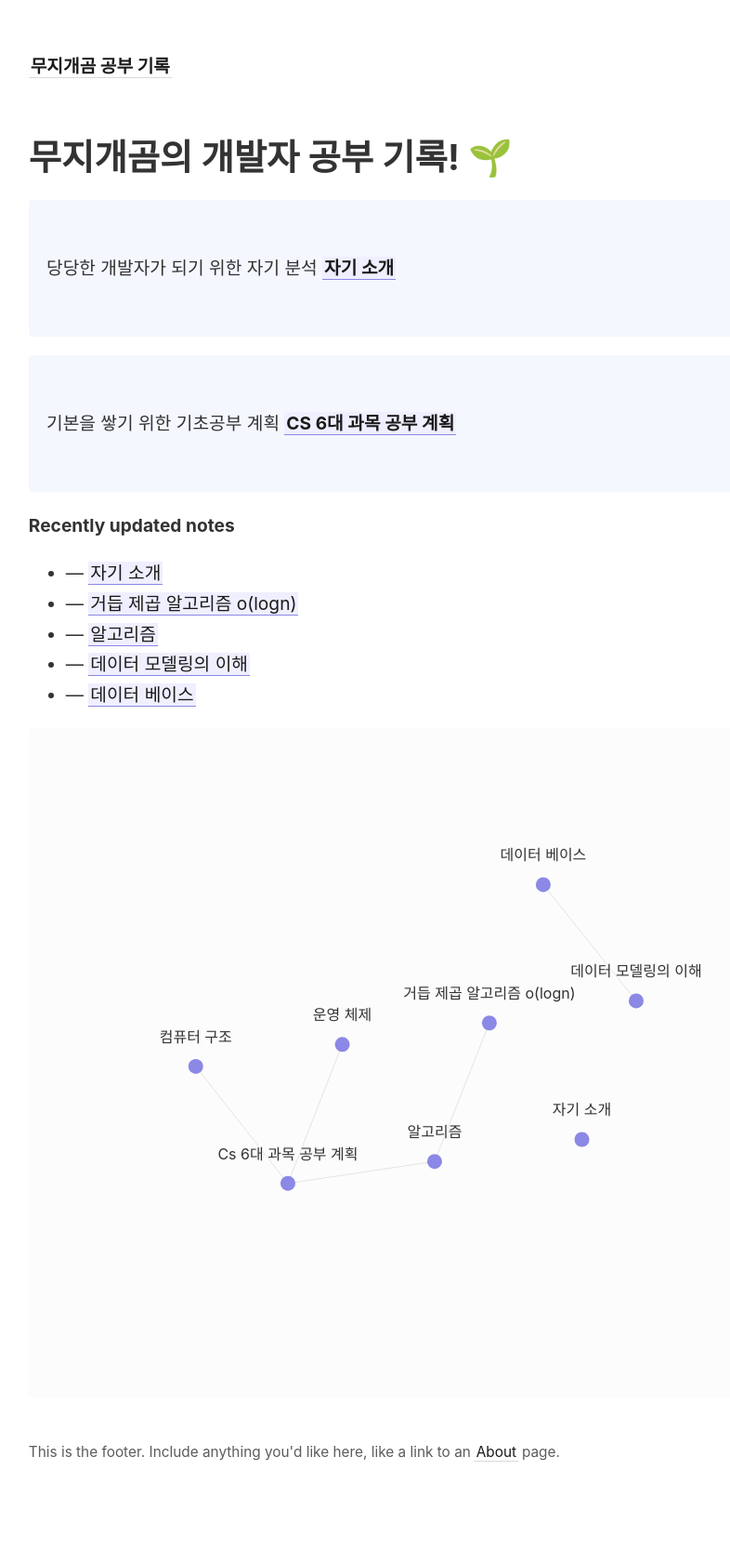
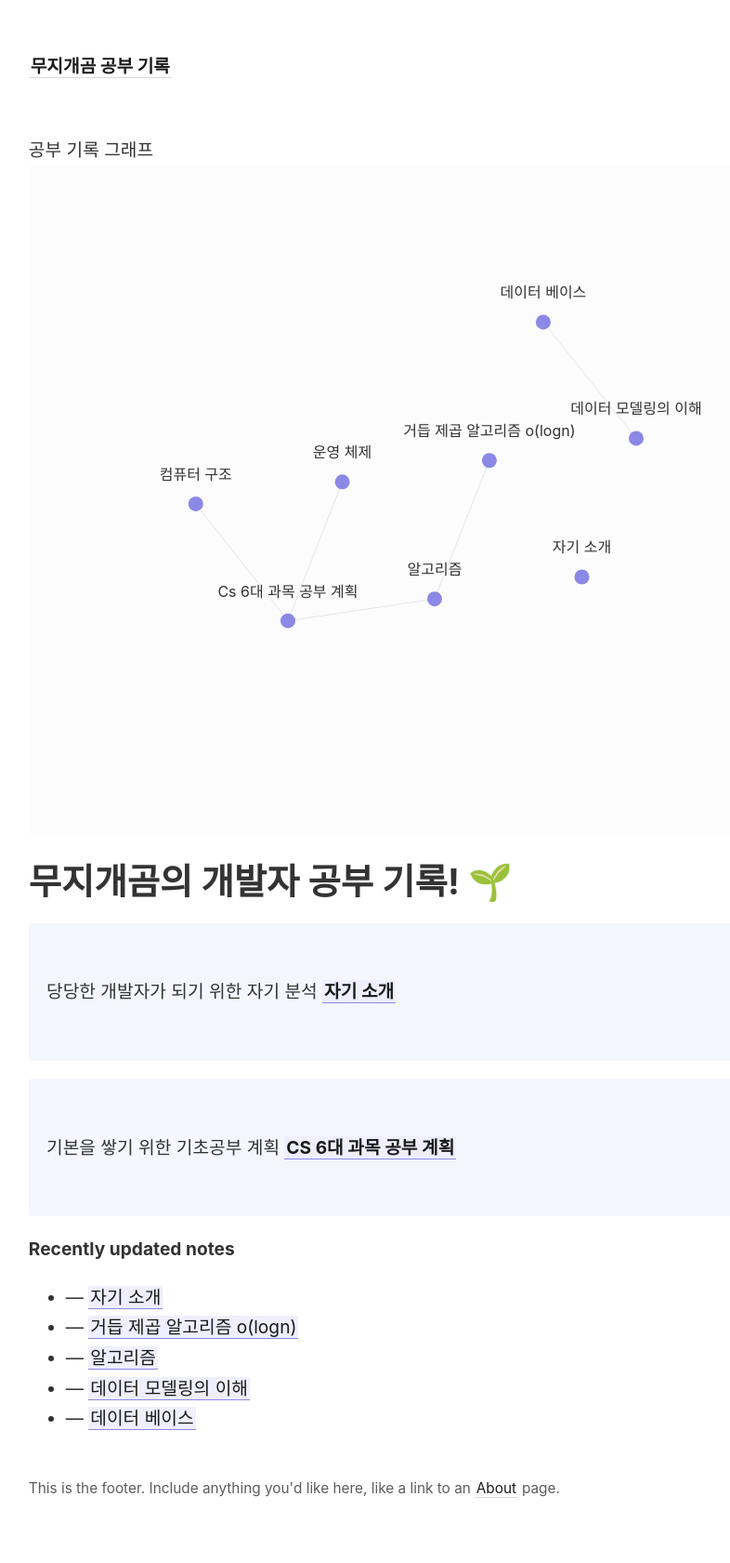
Before and after one commit to rainbow96bear/Obsidian, a Jekyll site: the page built from _pages/index.md, in a window 1280 px wide. Shown: the whole page at 93% size, without its empty margins (46-832 px from the left). Built offline with Jekyll 4.4.1, drawn with Linux system fonts in a browser that asks for light colours; before the commit the page ends 1642 px from its top, so only the background shows below that.

Commit message:
그래프 위치 이동

```diff
--- a/_layouts/default.html
+++ b/_layouts/default.html
@@ -4,8 +4,9 @@
   <body>
     <nav>{% include nav.html %}</nav>
     <div class="wrapper">
+      <div>공부 기록 그래프</div>
+      <div>{% include notes_graph.html %}</div>
       <main>{{ content }}</main>
-      <div>{% include notes_graph.html %}</div>
       <footer>{% include footer.html %}</footer>
     </div>
 
```
